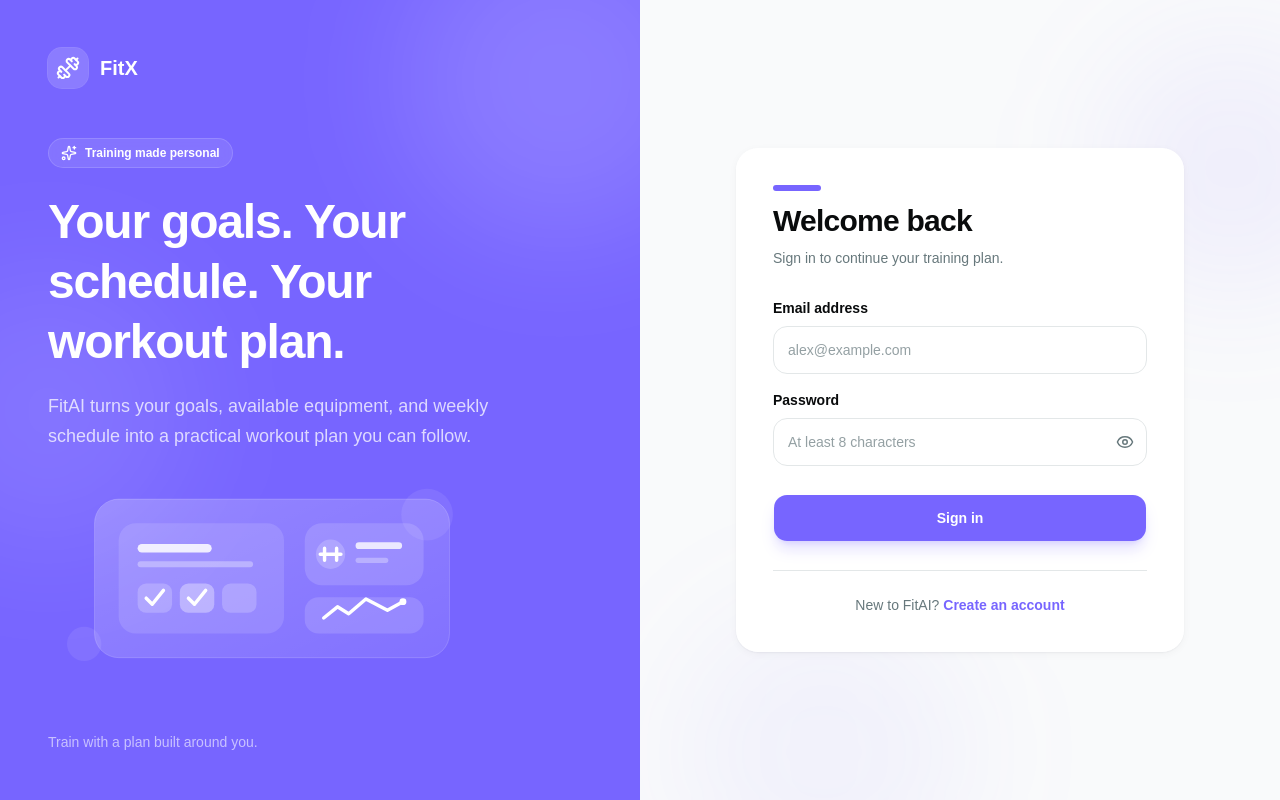
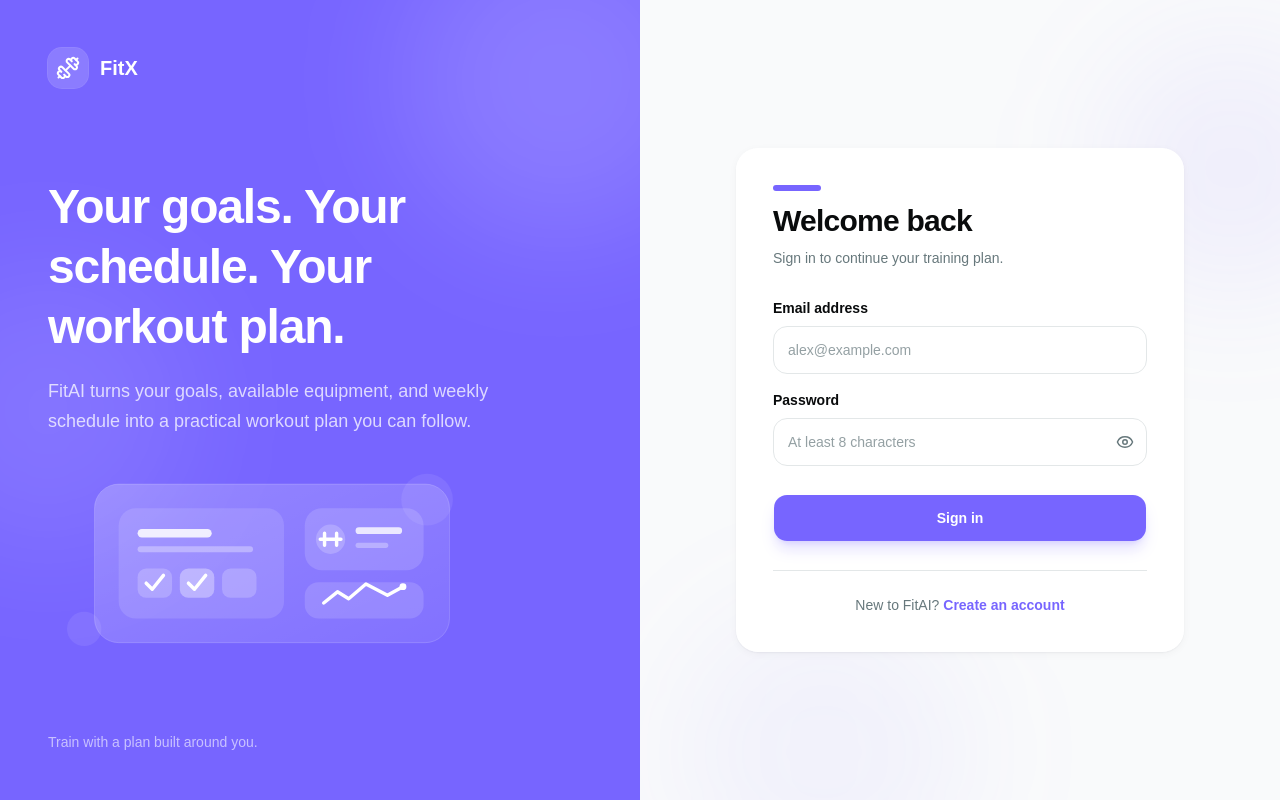
Before and after one commit to its-rajesh-smp/FitX, a React (Vite) app in the folder ui/: page /login in a window 1280 px wide. Built offline with nearby package versions, Linux system fonts and the light colour scheme; no server answers.

Commit message:
chore: updated login page ui

```diff
--- a/ui/src/features/auth/components/layouts/AuthPageFrame.tsx
+++ b/ui/src/features/auth/components/layouts/AuthPageFrame.tsx
@@ -19,10 +19,6 @@ export function AuthPageFrame({ children }: { children: React.ReactNode }) {
           {APP.productName}
         </Link>
         <div className="relative my-auto max-w-lg">
-          <span className="inline-flex items-center rounded-full border border-white/15 bg-white/10 px-3 py-1.5 text-xs font-bold backdrop-blur">
-            <Sparkles className="mr-2 size-4" />
-            Training made personal
-          </span>
           <h1 className="mt-6 text-5xl leading-tight font-extrabold tracking-tight">
             Your goals. Your schedule. Your workout plan.
           </h1>
```
